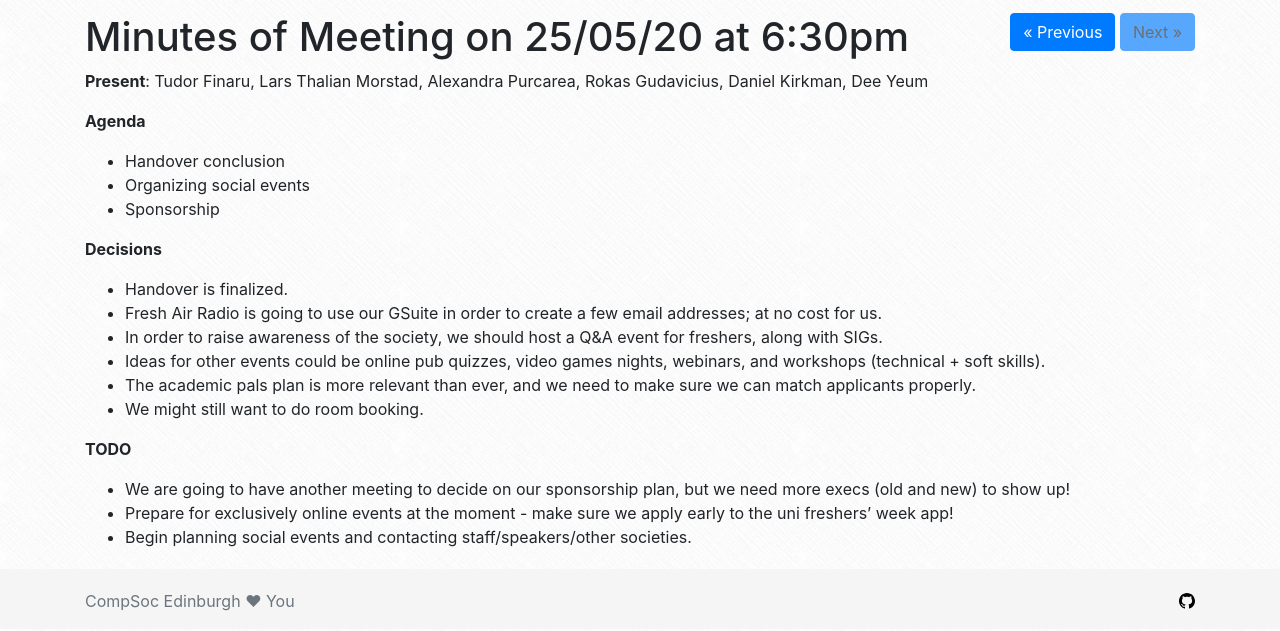
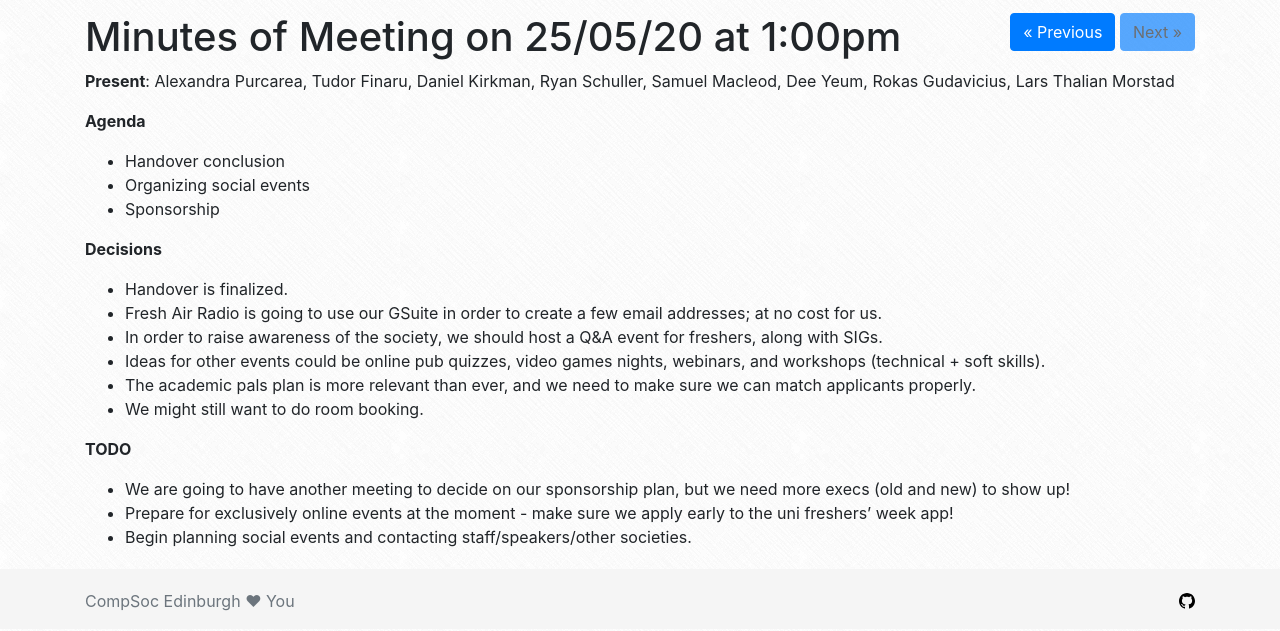
Before and after one commit to compsoc-edinburgh/website, a Jekyll site: the page built from _minutes/2020-05-25.md, in a window 1280 px wide. Shown: the part 346-977 px from the top of the page. Built offline with Jekyll 4.4.1, drawn with Linux system fonts in a browser that asks for light colours; nearby versions of some CDN libraries.

Commit message:
Update 2020-05-25.md
Whoever merges this should look at the people present and add the ones I forgot

```diff
--- a/_minutes/2020-05-25.md
+++ b/_minutes/2020-05-25.md
@@ -1,8 +1,8 @@
 ---
-date: 2020-05-25 6:30pm
+date: 2020-05-25 13:00
 ---
 **Present**:
-Tudor Finaru, Lars Thalian Morstad, Alexandra Purcarea, Rokas Gudavicius, Daniel Kirkman, Dee Yeum
+Alexandra Purcarea, Tudor Finaru, Daniel Kirkman, Ryan Schuller, Samuel Macleod, Dee Yeum, Rokas Gudavicius, Lars Thalian Morstad
 
 **Agenda**
 * Handover conclusion
```
